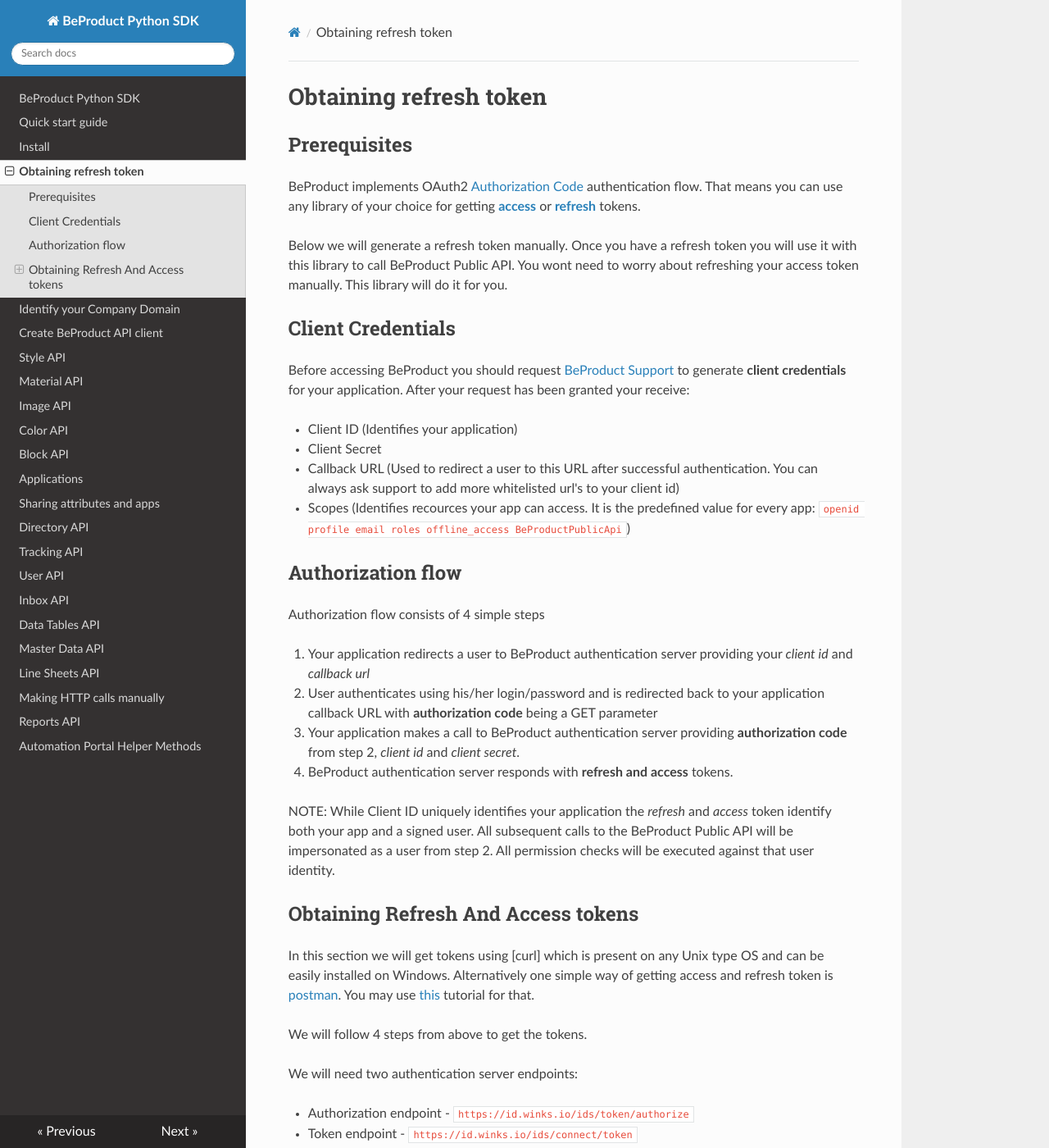
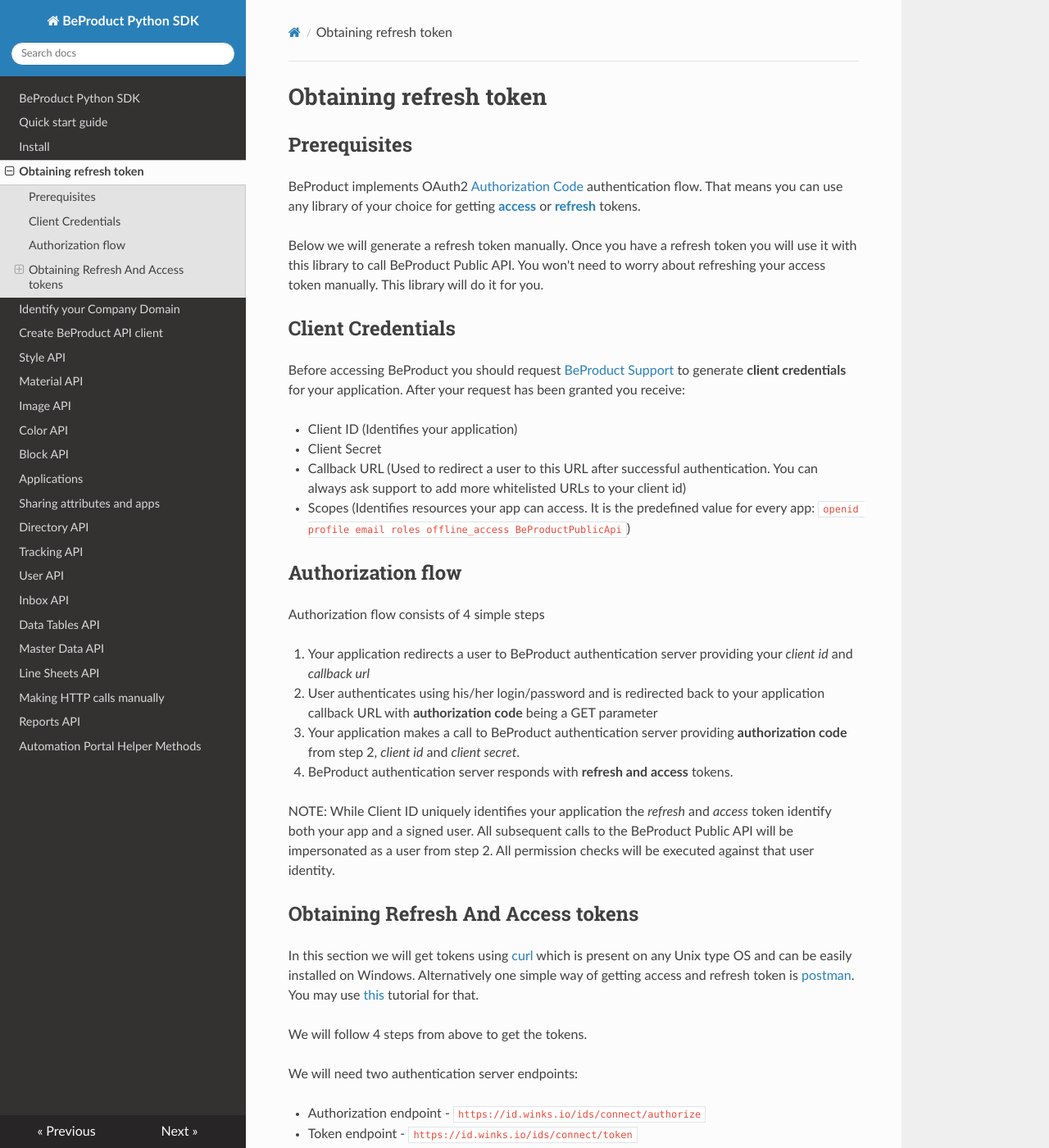
Before and after one commit to BeProduct/BeProduct.Python.SDK, an MkDocs documentation site: the page built from docs/003-getting-refresh-token.md, in a window 1280 px wide and 1400 px high. Shown: the whole window at 82% size. Built offline with MkDocs 1.6.1, drawn with Linux system fonts in a browser that asks for light colours; nearby versions of some CDN libraries.

Commit message:
Fix the authorization endpoint in the refresh-token guide; small doc corrections.
The guide listed the authorization endpoint as /ids/token/authorize,
which does not exist; the IDS discovery document (and the guide's own
step-1 URL) give /ids/connect/authorize. Also: the refresh-token RFC link
now points at RFC 6749 section 1.5, the curl link resolves, typos fixed,
and the quick-start example had a mismatched quote on company_domain.

```diff
--- a/docs/003-getting-refresh-token.md
+++ b/docs/003-getting-refresh-token.md
@@ -1,17 +1,17 @@
 # Obtaining refresh token
 
 ## Prerequisites
-BeProduct implements OAuth2 [Authorization Code](https://datatracker.ietf.org/doc/html/rfc6749#section-1.3.1) authentication flow. That means you can use any library of your choice for getting [**access**](https://datatracker.ietf.org/doc/html/rfc6749#section-1.4) or [**refresh**](https://datatracker.ietf.org/doc/html/rfc6749#section-1.3.1) tokens.
+BeProduct implements OAuth2 [Authorization Code](https://datatracker.ietf.org/doc/html/rfc6749#section-1.3.1) authentication flow. That means you can use any library of your choice for getting [**access**](https://datatracker.ietf.org/doc/html/rfc6749#section-1.4) or [**refresh**](https://datatracker.ietf.org/doc/html/rfc6749#section-1.5) tokens.
 
-Below we will generate a refresh token manually. Once you have a refresh token you will use it with this library to call BeProduct Public API. You wont need to worry about refreshing your access token manually. This library will do it for you.
+Below we will generate a refresh token manually. Once you have a refresh token you will use it with this library to call BeProduct Public API. You won't need to worry about refreshing your access token manually. This library will do it for you.
 
 ## Client Credentials
-Before accessing BeProduct you should request [BeProduct Support](mailto:support@beproduct.com) to generate **client credentials** for your application. After your request has been granted your receive:
+Before accessing BeProduct you should request [BeProduct Support](mailto:support@beproduct.com) to generate **client credentials** for your application. After your request has been granted you receive:
 
 * Client ID (Identifies your application)
 * Client Secret
-* Callback URL (Used to redirect a user to this URL after successful authentication. You can always ask support to add more whitelisted url's to your client id)
-* Scopes (Identifies recources your app can access. It is the predefined value for every app: `openid profile email roles offline_access BeProductPublicApi`)
+* Callback URL (Used to redirect a user to this URL after successful authentication. You can always ask support to add more whitelisted URLs to your client id)
+* Scopes (Identifies resources your app can access. It is the predefined value for every app: `openid profile email roles offline_access BeProductPublicApi`)
 ## Authorization flow
 Authorization flow consists of 4 simple steps
 
@@ -23,14 +23,14 @@
 NOTE: While Client ID uniquely identifies your application the *refresh* and *access* token identify both your app and a signed user. All subsequent calls to the BeProduct Public API will be impersonated as a user from step 2. All permission checks will be executed against that user identity.
 
 ## Obtaining Refresh And Access tokens
-In this section we will get tokens using [curl] which is present on any Unix type OS and can be easily installed on Windows. Alternatively one simple way of getting access and refresh token is [postman](https://www.postman.com/).
+In this section we will get tokens using [curl](https://curl.se/) which is present on any Unix type OS and can be easily installed on Windows. Alternatively one simple way of getting access and refresh token is [postman](https://www.postman.com/).
 You may use [this](https://beproduct.atlassian.net/l/c/TAXJ87AP) tutorial for that.
 
 We will follow 4 steps from above to get the tokens.
 
 We will need two authentication server endpoints:
 
-* Authorization endpoint - `https://id.winks.io/ids/token/authorize`
+* Authorization endpoint - `https://id.winks.io/ids/connect/authorize`
 * Token endpoint - `https://id.winks.io/ids/connect/token`
 
 ### 1. Redirecting to authentication server
```
Also changed, not shown: docs/001-quick-start-guide.md (+1 -1 lines).
